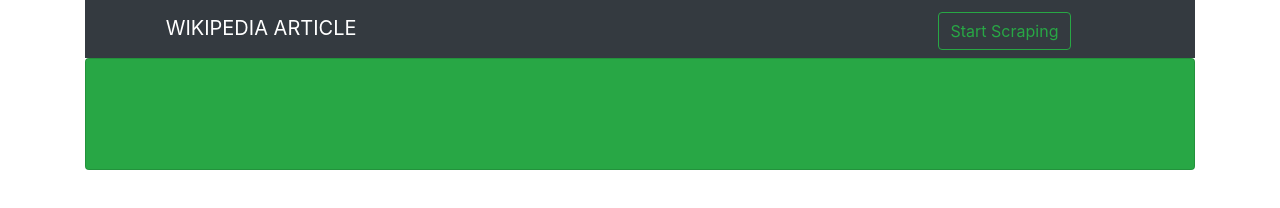
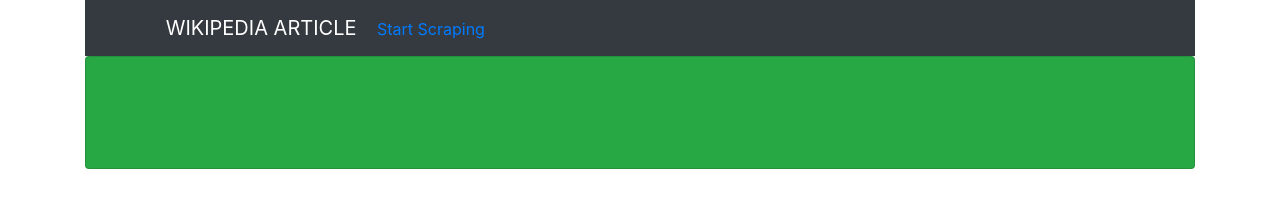
Before and after one commit to TNorsang/news-scraper, a website: page public/index.html in a window 1280 px wide. Drawn offline with nearby package versions, Linux system fonts and the light colour scheme; no server answers.

Commit message:
added index.html

```diff
--- a/public/index.html
+++ b/public/index.html
@@ -17,9 +17,7 @@
     <form class="form">
       <a class="navbar-brand" id="title">WIKIPEDIA ARTICLE</a>
 
-      <form action="https://www.w3docs.com/">
-        <button class="btn btn-outline-success my-2 my-sm-0" id="button" type="submit"> Start Scraping </button>
-     </form>
+      <a href ="http://localhost:3003/scrape">Start Scraping</a>
 
     </form>
 
```
